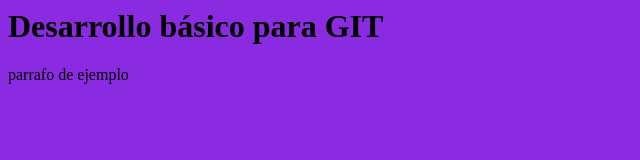
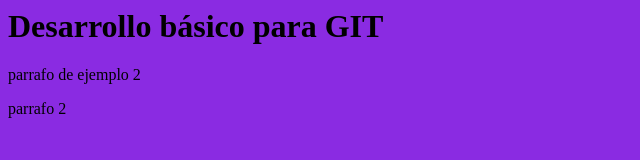
Before and after one commit to Akalucia3777/DespliegueAppsWeb, a plain HTML site: page index.html in a window 1280 px wide. Shown: the full height of the page, 0-640 px from the left. Drawn offline with Linux system fonts and the light colour scheme.

Commit message:
Update index.html

```diff
--- a/index.html
+++ b/index.html
@@ -4,6 +4,7 @@
         <title>Desarrollo DAW</title></head>
     <body>
         <h1>Desarrollo básico para GIT</h1>
-        <p>parrafo de ejemplo</p>
+        <p>parrafo de ejemplo 2</p>
+        <p>parrafo 2</p>
     </body>
 </html>
```
